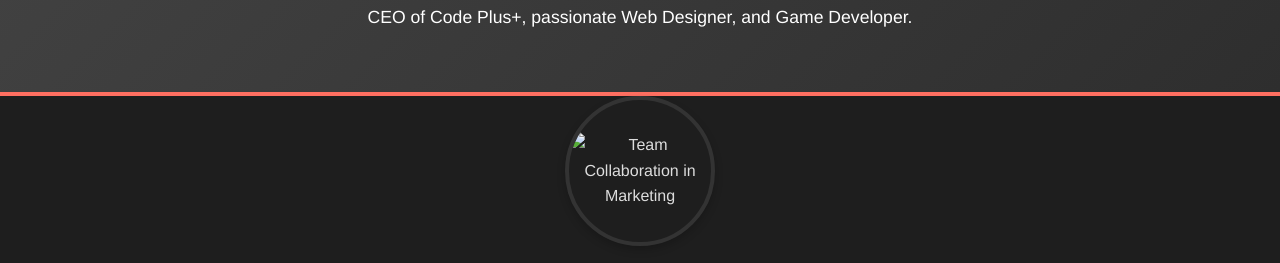
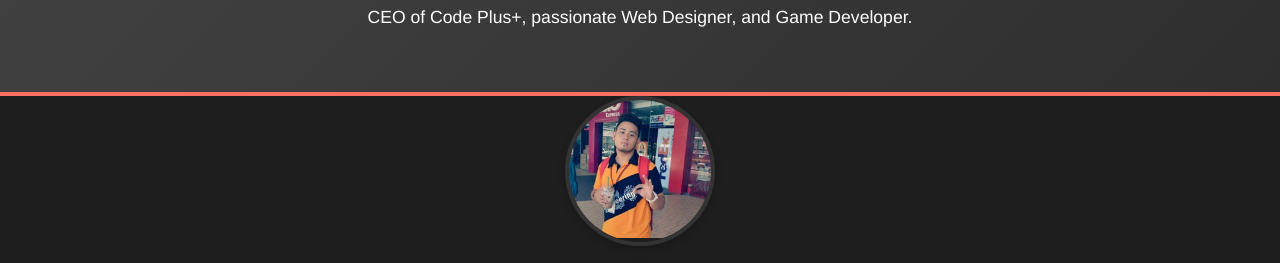
Before and after one commit to rhythm0914/website, a plain HTML site: page personalinfo.html in a window 1280 px wide. Shown: the part 298-561 px from the top of the page. Drawn offline with Linux system fonts and the light colour scheme.

Commit message:
Add files via upload

```diff
--- a/personalinfo.html
+++ b/personalinfo.html
@@ -45,7 +45,7 @@
         <div class="profile-container">
             <div class="profile-image">
                 <center>
-                    <img src="img/image3.jpg" alt="Team Collaboration in Marketing">
+                    <img src="image1.jpg" alt="Team Collaboration in Marketing">
                 </center>
             </div>
             <div class="content">
```
